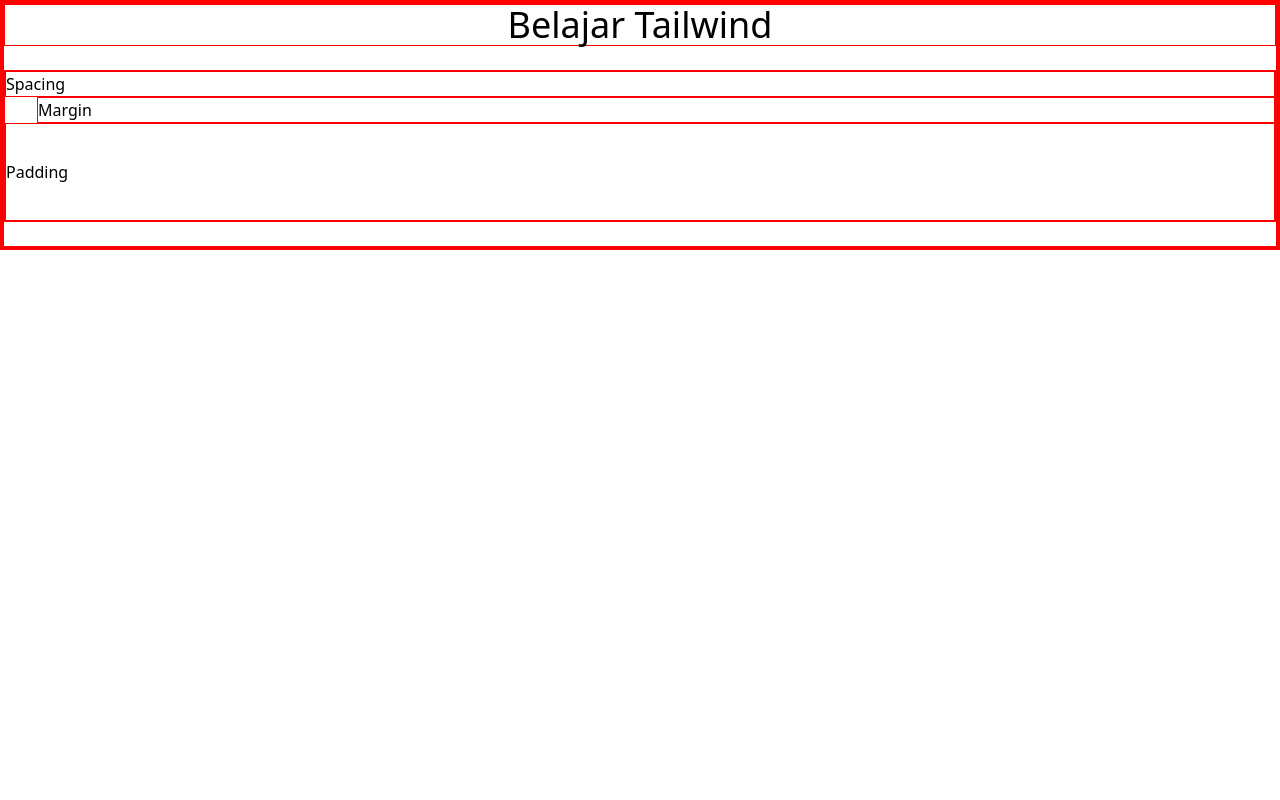
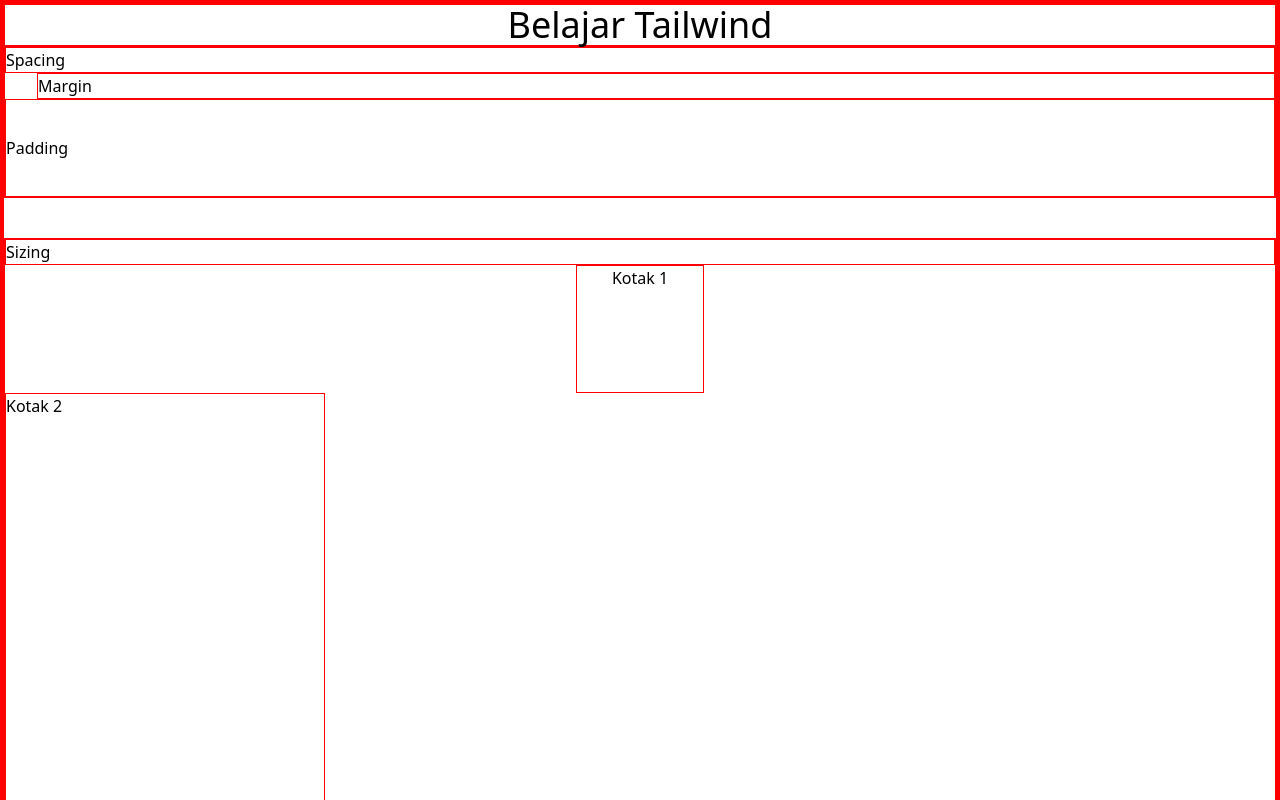
Before and after one commit to aziemp66/Learn-Tailwind-CSS, a React (Vite) app: page / in a window 1280 px wide. Shown: the top 800 px of the page. Built offline with nearby package versions, Linux system fonts and the light colour scheme.

Commit message:
Leaning Width and Height

```diff
--- a/src/App.jsx
+++ b/src/App.jsx
@@ -3,10 +3,16 @@
 		<div>
 			<h1 className="text-4xl text-center">Belajar Tailwind</h1>
 
-			<section className="mx-auto my-6">
+			<section className="mb-10">
 				<h2>Spacing</h2>
 				<div className="ml-8 ">Margin</div>
 				<div className="py-9">Padding</div>
+			</section>
+
+			<section className="mb-10">
+				<h2>Sizing</h2>
+				<div className="w-32 h-32 mx-auto text-center ">Kotak 1</div>
+				<div className="max-w-xs min-h-screen">Kotak 2</div>
 			</section>
 		</div>
 	);
```
